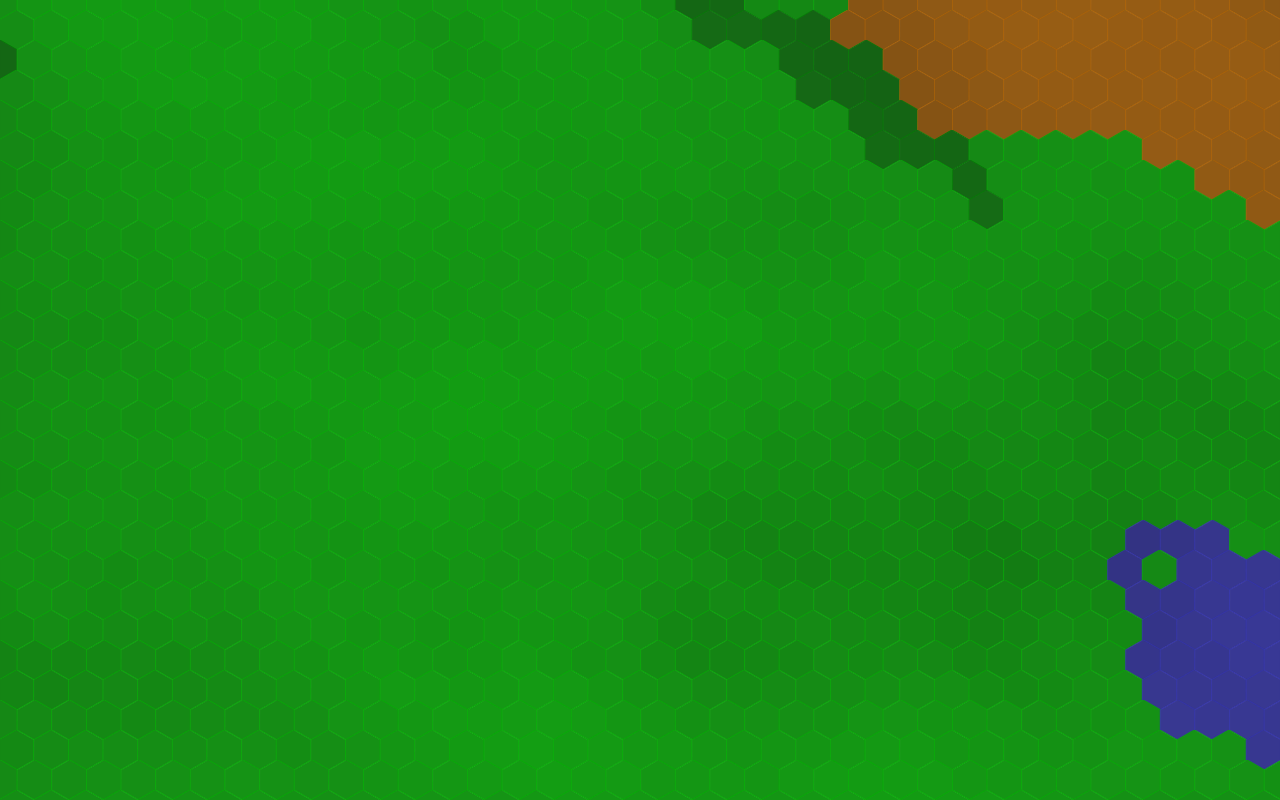
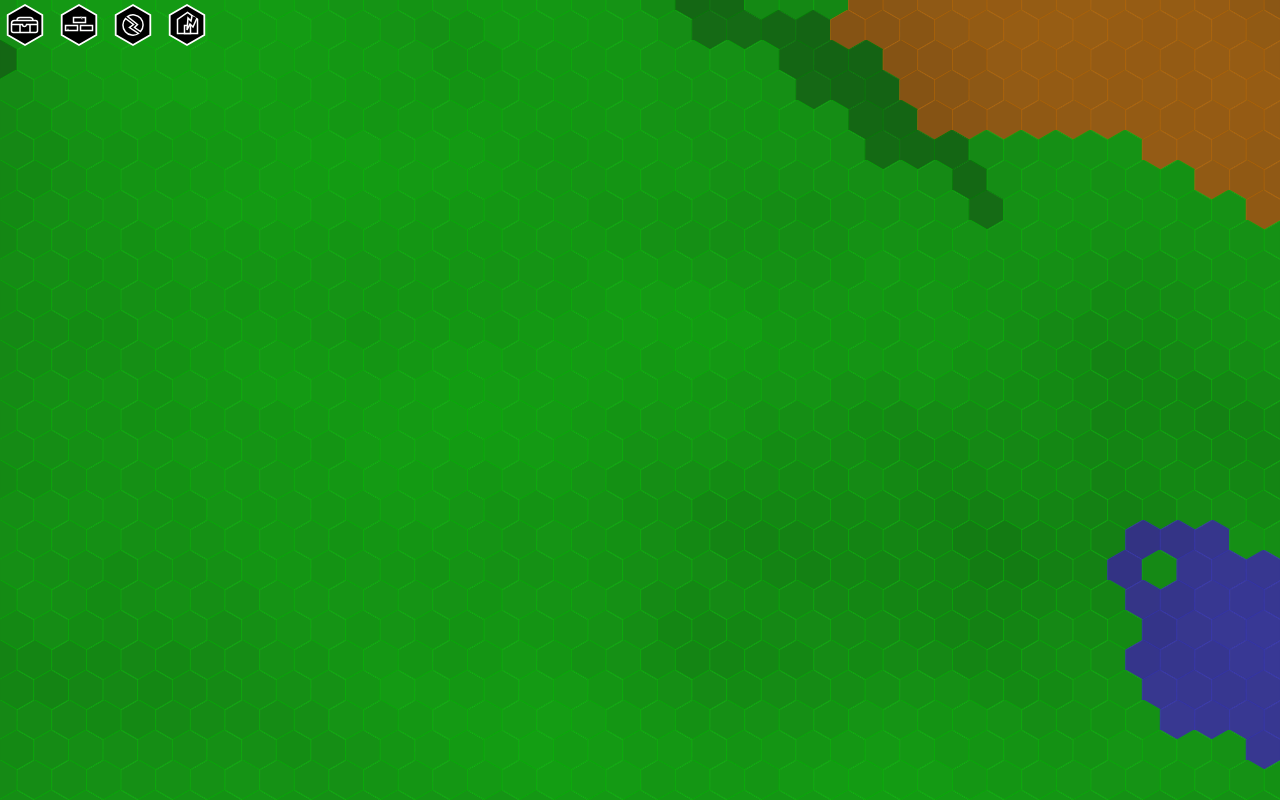
Before and after one commit to espadrine/nmt, a website: page web/index.html in a window 1280 px wide. Drawn offline with Linux system fonts and the light colour scheme.

Commit message:
Controller added.

```diff
--- a/web/index.html
+++ b/web/index.html
@@ -3,7 +3,36 @@
 
 <!-- FIXME: insert payment system. -->
 
+<div id=controller>
+  <svg id=travelBut title='Travel &nbsp; t⃞' version='1.1'>
+    <path class='hex' d='M 25 5 l 17.3 10 v 20 l -17.3 10 l -17.3 -10 v -20 z' />
+    <path class='gum' d='M 17 20.5 s 0 -3 3 -3 h 10 s 3 0 3 3' />
+    <path class='gum' d='M 25.5 20.5 h 10 s 2 0 2 2 v 8 s 0 2 -2 2 h -22 s -2 0 -2 -2 v -7 s 0 -3 3 -3z' />
+    <path class='gum' d='M 20 24.5 v 8' />
+    <path class='gum' d='M 30 24.5 v 8' />
+    <path class='gum' d='M 11.5 24.5 h 11 s 0 2 2 2 s 1 0 2 -2 h 11' />
+  </svg>
+  <svg id=buildBut title='Build &nbsp; b⃞' version='1.1'>
+    <path class='hex' d='M 25 5 l 17.3 10 v 20 l -17.3 10 l -17.3 -10 v -20 z' />
+    <path class='gum' d='M 25.5 17.5 h 6 v 5 h -12 v -5 h 6' />
+    <path class='gum' d='M 32.5 25.5 h 6 v 5 h -12 v -5 h 6' />
+    <path class='gum' d='M 17.5 25.5 h 6 v 5 h -12 v -5 h 6' />
+    <path class='dust' d='M 27 16.5 l 1 3' />
+    <path class='dust' d='M 13 29.3 h 2' />
+  </svg>
+  <svg id=splitBut title='Split &nbsp; s⃞' version='1.1'>
+    <path class='hex' d='M 25 5 l 17.3 10 v 20 l -17.3 10 l -17.3 -10 v -20 z' />
+    <path class='gum' d='M 17.5 18.5 a 10 10 0 0 0 13 15 l -9 -6 l 4 -3 z' />
+    <path class='gum' d='M 19.5 16.5 a 10 10 0 0 1 13 15 l -6 -4 l 3 -3 z' />
+  </svg>
+  <svg id=destroyBut title='Destroy &nbsp; d⃞' version='1.1'>
+    <path class='hex' d='M 25 5 l 17.3 10 v 20 l -17.3 10 l -17.3 -10 v -20 z' />
+    <path class='gum' d='M 15.5 33.5 h 20 v -14 l -10 -7 l -10 7 z' />
+    <path class='gum' d='M 22.5 33.5 v -8 h 6 v 8z' />
+    <path class='gum' d='M 30 16 l -1 5 l -3 -3 l -1 12 l 3 -6 l 3 3 l 4 -9' />
+  </svg>
+</div>
 <canvas id=c width=512 height=512></canvas>
 <script src=./simplex-noise.js></script>
-<script src=../mersenne-twister.js></script>
+<script src=./mersenne-twister.js></script>
 <script src=./display.js></script>
--- a/web/screen.css
+++ b/web/screen.css
@@ -1,6 +1,4 @@
-body {
-  margin: 0;
-}
+body { margin: 0; }
 
 canvas#c {
   position: absolute;
@@ -8,3 +6,14 @@ canvas#c {
   bottom: 0;
   right: 0;
 }
+
+div#controller {
+  position: absolute;
+  top: 0;
+  z-index: 1;
+}
+div#controller > svg { width: 50px; height: 50px; }
+div#controller > svg > path { cursor: pointer; }
+path.hex { stroke: white; stroke-width: 1.8px; }
+path.gum { stroke: white; stroke-width: 1.5px; }
+path.dust { stroke: #aaa }
```
